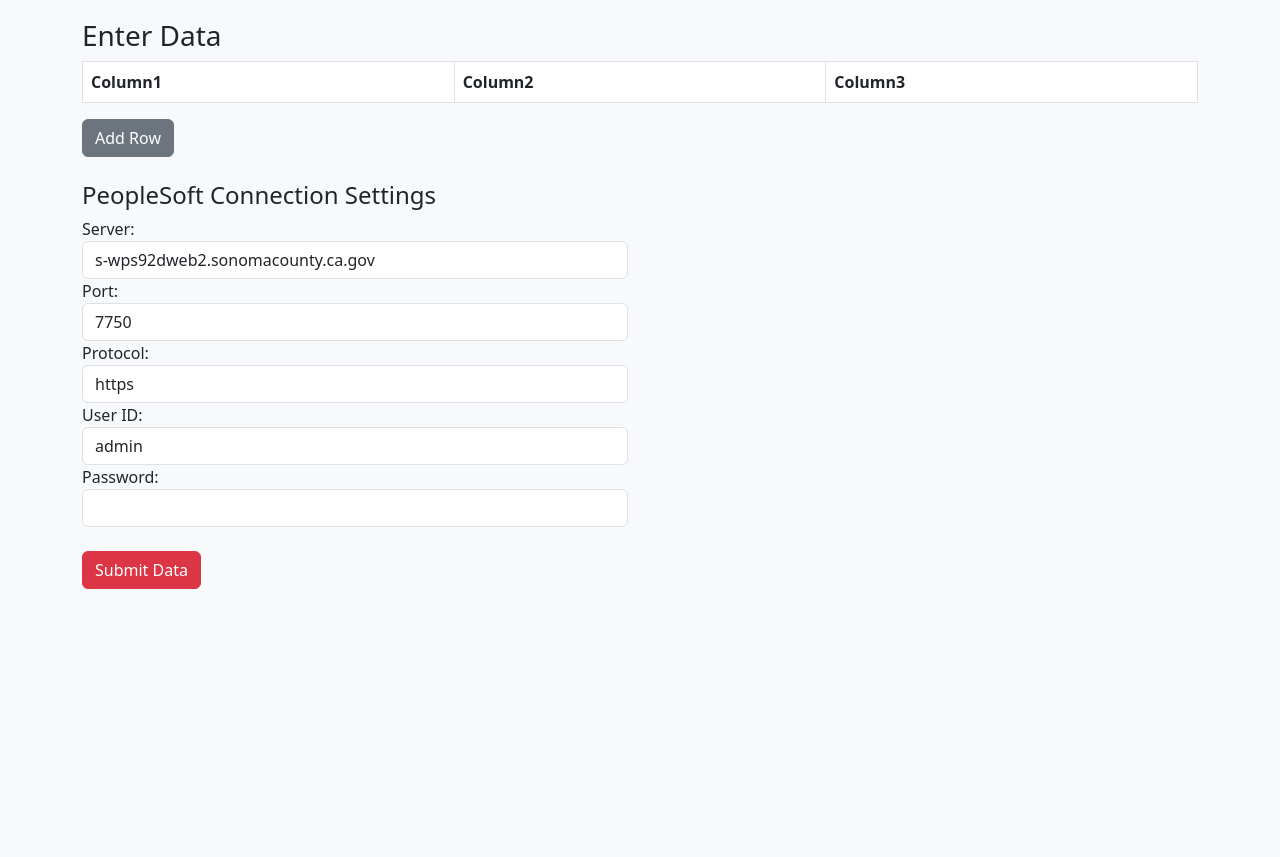
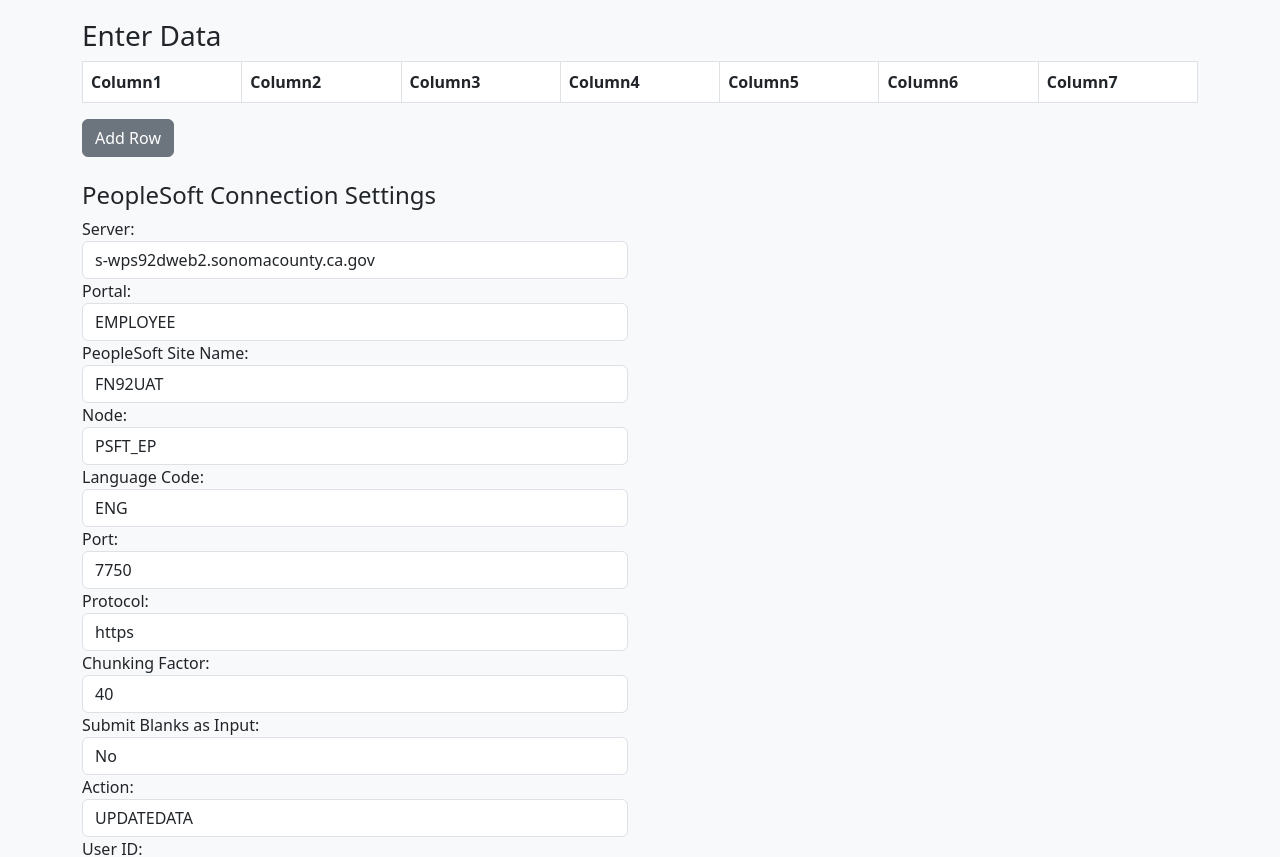
Before and after one commit to cristianccastillo/Project-X, a plain HTML site: page index.html in a window 1280 px wide. Shown: the part 101-958 px from the top of the page. Before the commit the page ends 800 px from the top, so only its background shows below. Drawn offline with nearby package versions, Linux system fonts and the light colour scheme.

Commit message:
Add files via upload

```diff
--- a/index.html
+++ b/index.html
@@ -10,7 +10,7 @@
         function addRow() {
             const table = document.getElementById('dataTable').getElementsByTagName('tbody')[0];
             const newRow = table.insertRow();
-            const columns = ['Column1', 'Column2', 'Column3']; // Adjust column names as needed
+            const columns = ['Column1', 'Column2', 'Column3', 'Column4', 'Column5', 'Column6', 'Column7']; // Adjust column names as needed
             columns.forEach(() => {
                 const newCell = newRow.insertCell();
                 const input = document.createElement('input');
@@ -42,6 +42,12 @@
             const userID = document.getElementById('userID').value;
             const password = document.getElementById('password').value;
             const data = captureTableData();
+            const PeopleSoftSiteName = document.getElementById('PeopleSoftSiteName').value;
+            const submitDataAsBlank = document.getElementById('node').value;
+            const languageCode = document.getElementById('language_code').value;
+            const chunkingFactor = document.getElementById('chunkingFactor').value;
+            const action = document.getElementById('action')
+
 
             if (!userID || !password) {
                 alert("Please enter User ID and Password.");
@@ -85,6 +91,10 @@
                             <th>Column1</th>
                             <th>Column2</th>
                             <th>Column3</th>
+                            <th>Column4</th>
+                            <th>Column5</th>
+                            <th>Column6</th>
+                            <th>Column7</th>
                         </tr>
                     </thead>
                     <tbody>
@@ -101,14 +111,35 @@
                 <label>Server:</label>
                 <input type="text" id="server" class="form-control" value="s-wps92dweb2.sonomacounty.ca.gov">
 
+                <label>Portal:</label>
+                <input type="text" id="portal" class="form-control" value="EMPLOYEE">
+
+                <label>PeopleSoft Site Name:</label>
+                <input type="text" id="PeopleSoftSiteName" class="form-control" value="FN92UAT">
+
+                <label>Node:</label>
+                <input type="text" id="node" class="form-control" value="PSFT_EP">
+
+                <label>Language Code:</label>
+                <input type="text" id="language_code" class="form-control" value="ENG">
+
                 <label>Port:</label>
                 <input type="text" id="port" class="form-control" value="7750">
 
                 <label>Protocol:</label>
                 <input type="text" id="protocol" class="form-control" value="https">
 
+                <label>Chunking Factor:</label>
+                <input type="text" id="chunkingFactor" class="form-control" value="40">
+
+                <label>Submit Blanks as Input:</label>
+                <input type="text" id="node" class="form-control" value="No">
+
+                <label>Action:</label>
+                <input type="text" id="action" class="form-control" value="UPDATEDATA">
+
                 <label>User ID:</label>
-                <input type="text" id="userID" class="form-control" value="admin">
+                <input type="text" id="userID" class="form-control" value="">
 
                 <label>Password:</label>
                 <input type="password" id="password" class="form-control">
```
